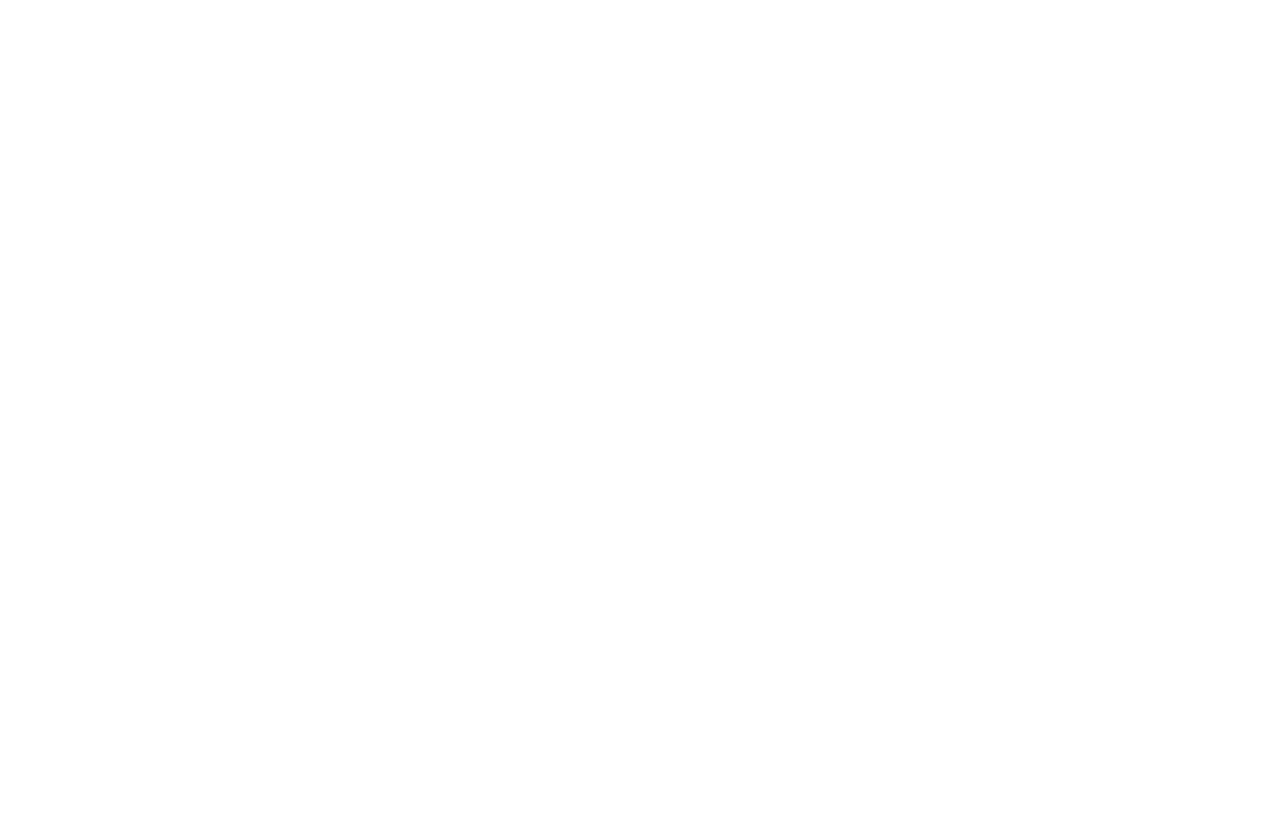
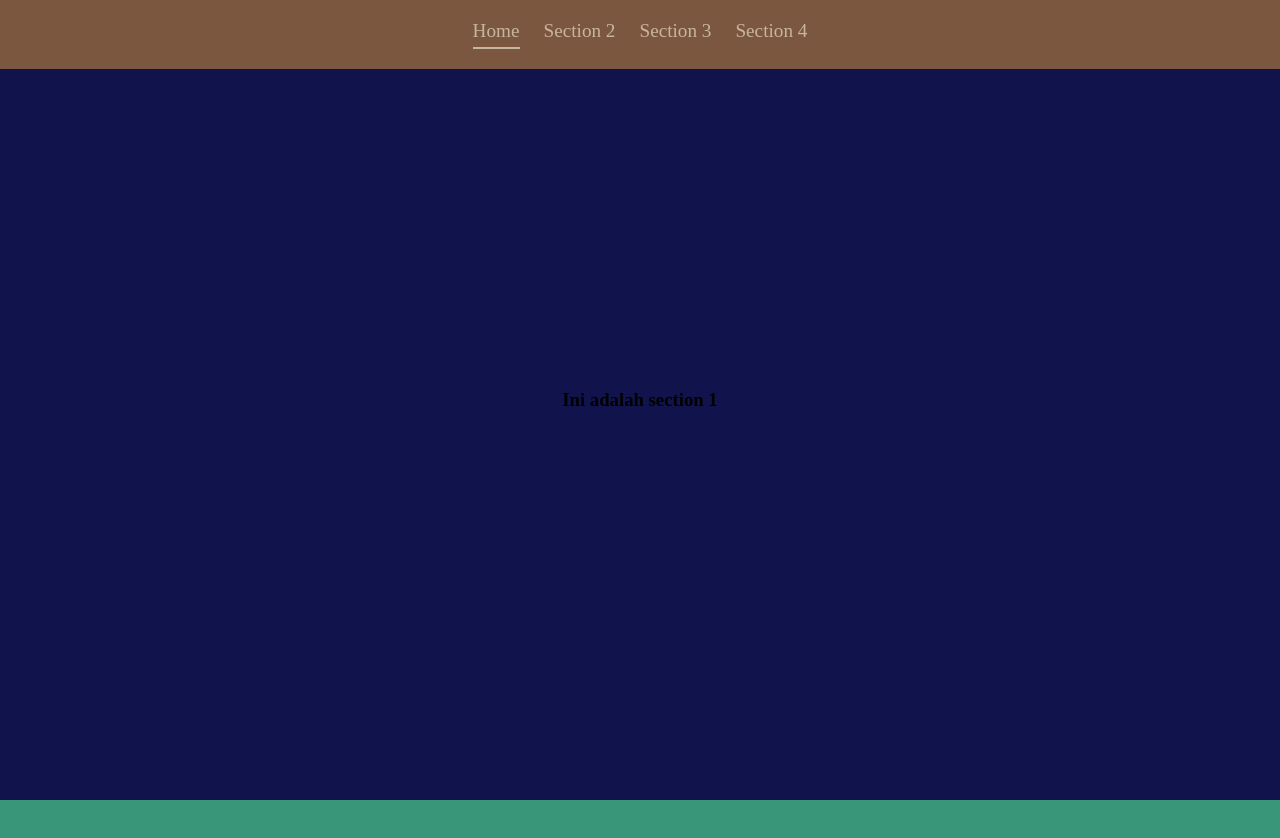
Before and after one commit to adibfairuz/scrollspy-like-bootstrap, a plain HTML site: page index.html in a window 1280 px wide. Shown: the top 838 px of the page. Before the commit the page ends 800 px from the top, so only its background shows below. Drawn offline with Linux system fonts and the light colour scheme.

Commit message:
scrollspy update

```diff
--- a/index.html
+++ b/index.html
@@ -8,9 +8,29 @@
     <title>Document</title>
 </head>
 <body>
+    <nav>
+        <ul>
+            <li class="menu active">Home</li>
+            <li class="menu">Section 2</li>
+            <li class="menu">Section 3</li>
+            <li class="menu">Section 4</li>
+        </ul>
+    </nav>
 
-
-
+    <div class="container-sec">
+        <div class="section" id="idsec1">
+            <h3>Ini adalah section 1</h3>
+        </div>
+        <div class="section" id="idsec2">
+            <h3>Ini adalah section 2</h3>
+        </div>
+        <div class="section" id="idsec3">
+            <h3>Ini adalah section 3</h3>
+        </div>
+        <div class="section" id="idsec4">
+            <h3>Ini adalah section 4</h3>
+        </div>
+    </div>
 
     <script src="script.js"></script>
 </body>
--- a/script.js
+++ b/script.js
@@ -0,0 +1,48 @@
+const mn = document.getElementsByClassName("menu");
+const act = document.getElementsByClassName("active");
+
+const sec1 = document.getElementById("idsec1");
+const sec2 = document.getElementById("idsec2");
+const sec3 = document.getElementById("idsec3");
+const sec4 = document.getElementById("idsec4");
+
+let korSec1 = sec1.offsetTop;
+let korSec2 = sec2.offsetTop;
+let korSec3 = sec3.offsetTop;
+let korSec4 = sec4.offsetTop;
+
+for (let i = 0; i < mn.length; i++) {
+    mn[i].addEventListener("click", function(){
+        if (this == mn[0]) {
+            document.documentElement.scrollTop = korSec1;
+        }
+        else if (this == mn[1]) {
+            document.documentElement.scrollTop = korSec2;
+        }
+        else if (this == mn[2]) {
+            document.documentElement.scrollTop = korSec3;
+        }
+        else if (this == mn[3]) {
+            document.documentElement.scrollTop = korSec4;
+        }
+    });
+}
+
+window.addEventListener("scroll", function(){
+    if (document.documentElement.scrollTop >= korSec4) {
+        act[0].classList.remove("active");
+        mn[3].classList.add("active");
+    }
+    else if (document.documentElement.scrollTop >= korSec3) {
+        act[0].classList.remove("active");
+        mn[2].classList.add("active");
+    }
+    else if (document.documentElement.scrollTop >= korSec2) {
+        act[0].classList.remove("active");
+        mn[1].classList.add("active");
+    }
+    else if (document.documentElement.scrollTop >= korSec1) {
+        act[0].classList.remove("active");
+        mn[0].classList.add("active");
+    }
+});
--- a/style.css
+++ b/style.css
@@ -0,0 +1,60 @@
+*{
+    padding: 0;
+    margin: 0;
+}
+
+nav{
+    position: fixed;
+    width: 100%;
+    opacity: 0.8;
+}
+nav ul{
+    background: #97683c;
+    color: wheat;
+    padding: 0;
+    display: flex;
+    flex-direction: row;
+    justify-content: center;
+    font-size: 1.2em;
+}
+nav ul li.menu{
+    list-style-type: none;
+    padding: 20px 12px;
+    cursor: pointer;
+}
+nav ul li.menu:hover::after{
+    content: "";
+    height: 2px;
+    width: 100%;
+    background: wheat;
+    display: block;
+    margin-top: 5px;
+}
+nav ul li.active::after{
+    content: "";
+    height: 2px;
+    width: 100%;
+    background: wheat;
+    display: block;
+    margin-top: 5px;
+}
+
+.container-sec .section{
+    height: 100vh;
+    display: flex;
+    justify-content: center;
+    align-items: center;
+}
+
+.container-sec #idsec1{
+    background: #11144c;
+}
+.container-sec #idsec2{
+    background: #3a9679;
+}
+.container-sec #idsec3{
+    background: #fabc60;
+}
+.container-sec #idsec4{
+    background: #e16262;
+}
```
Also changed, not shown: 1 other file.
